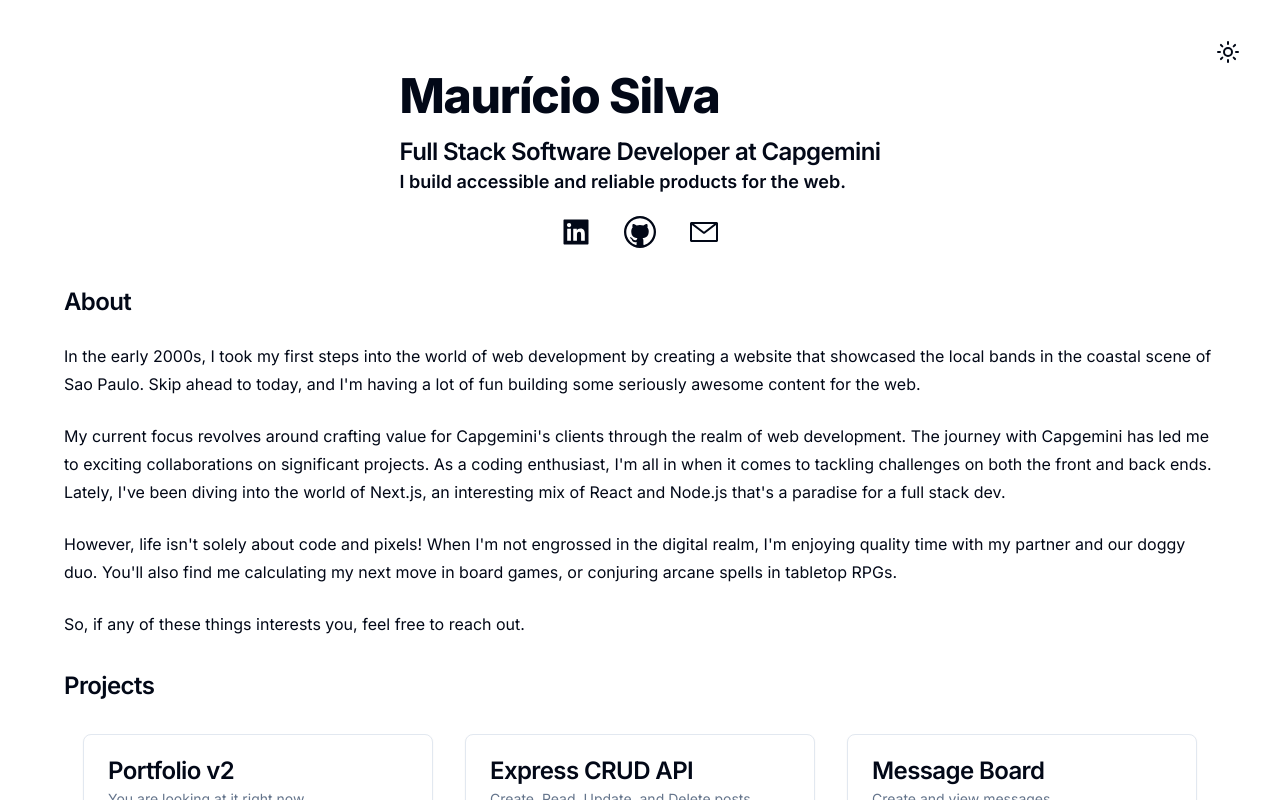
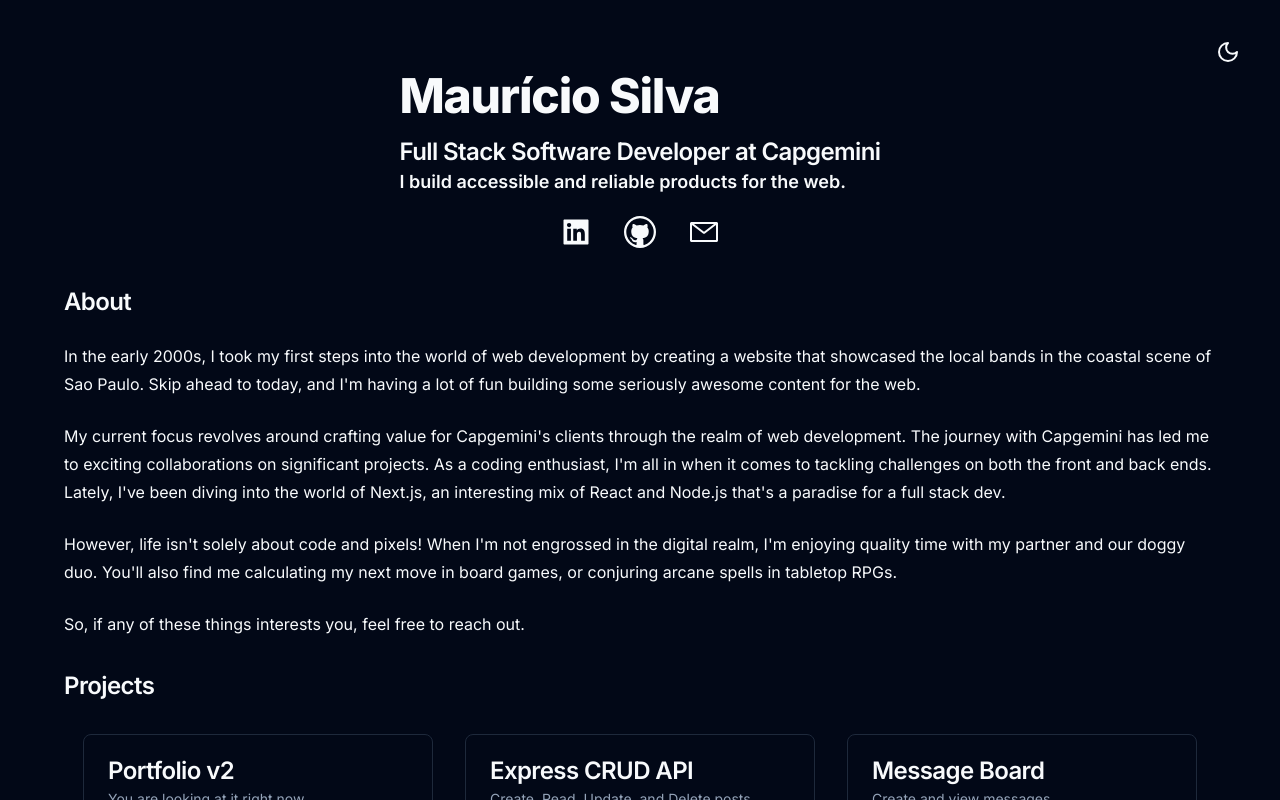
Before and after one commit to Mauricio-MdS/portfolio-next, a Next.js app: page / in a window 1280 px wide. Both pictures are taken after a click on the button "Toggle theme". Shown: the top 800 px of the page. Built offline with nearby package versions, Linux system fonts and the light colour scheme.

Commit message:
fix theme icon when displaying system theme

```diff
--- a/components/topbar/topbar.tsx
+++ b/components/topbar/topbar.tsx
@@ -15,8 +15,16 @@
   const [loaded, setLoaded] = useState(false)
 
   useEffect(() => {
+    if (theme === "system") {
+      const systemPreferredTheme = window.matchMedia(
+        "(prefers-color-scheme: dark)"
+      ).matches
+        ? "dark"
+        : "light"
+      setTheme(systemPreferredTheme)
+    }
     setLoaded(true)
-  }, [])
+  }, [setTheme, theme])
 
   return (
     <div className="container flex justify-end p-0">
@@ -26,7 +34,12 @@
         onClick={toggleTheme}
         title="Toggle theme"
       >
-        {loaded && (theme === "light" ? <Sun /> : <Moon />)}
+        {loaded &&
+          (theme === "light" ? (
+            <Sun data-testid="Sun" />
+          ) : (
+            <Moon data-testid="Moon" />
+          ))}
       </Button>
     </div>
   )
```
